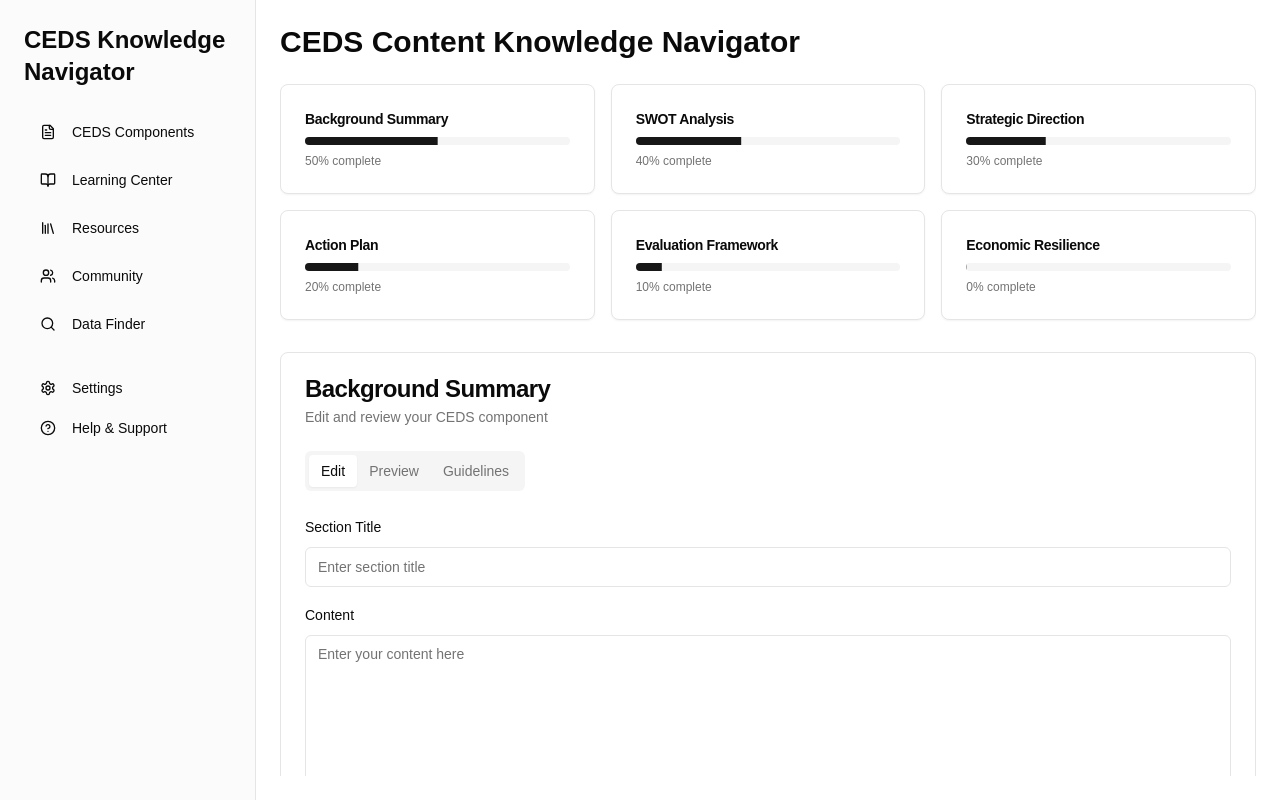
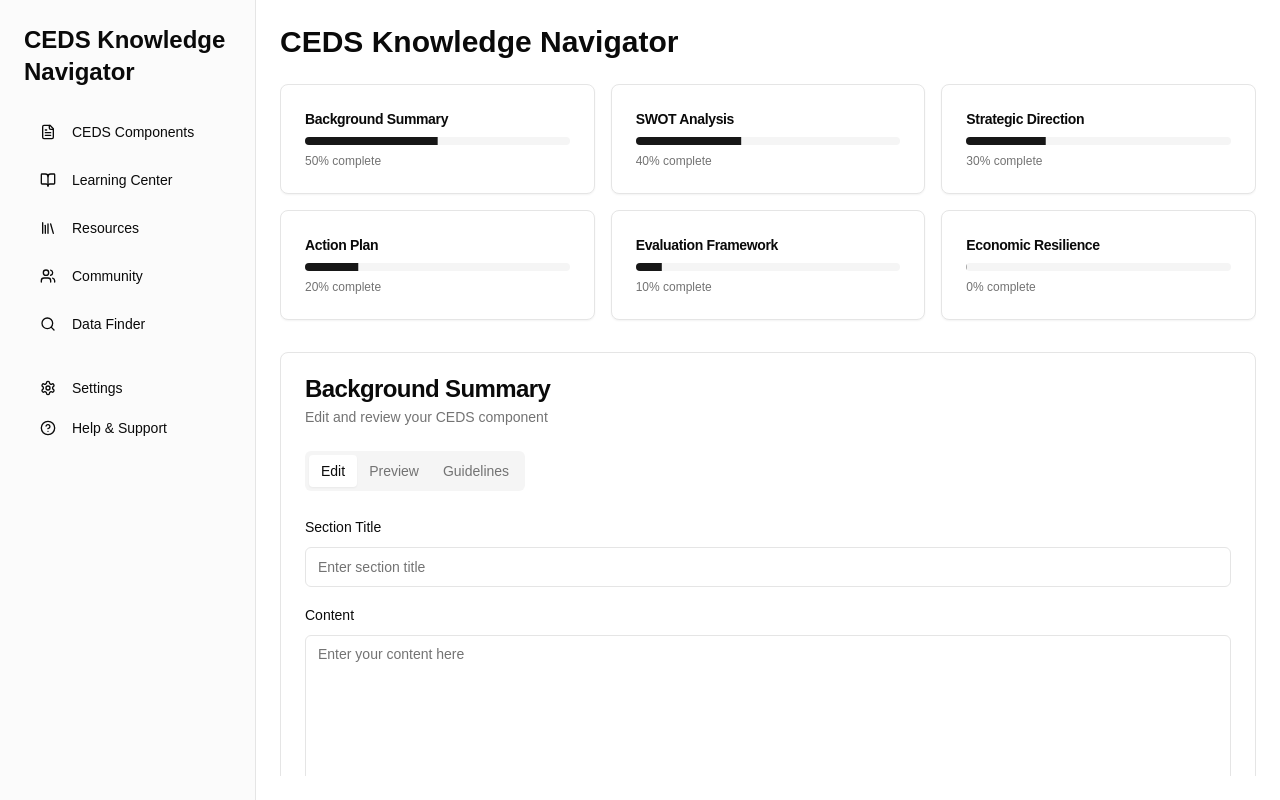
Before and after one commit to AAbubaker2020/new_test, a Next.js app: page / in a window 1280 px wide. Built offline with nearby package versions, Linux system fonts and the light colour scheme.

Commit message:
fix the single qoutes issue

```diff
--- a/components/cedsbuilder.tsx
+++ b/components/cedsbuilder.tsx
@@ -66,7 +66,7 @@ export function CedsBuilder() {
       {/* Main Content */}
       <main className="flex-1 overflow-auto p-6">
         <ScrollArea className="h-full">
-          <h2 className="text-3xl font-bold mb-6">CEDS Content Knowledge Navigator</h2>
+          <h2 className="text-3xl font-bold mb-6">CEDS Knowledge Navigator</h2>
 
           {/* Component Progress */}
           <div className="grid grid-cols-1 sm:grid-cols-2 lg:grid-cols-3 gap-4 mb-8">
```
